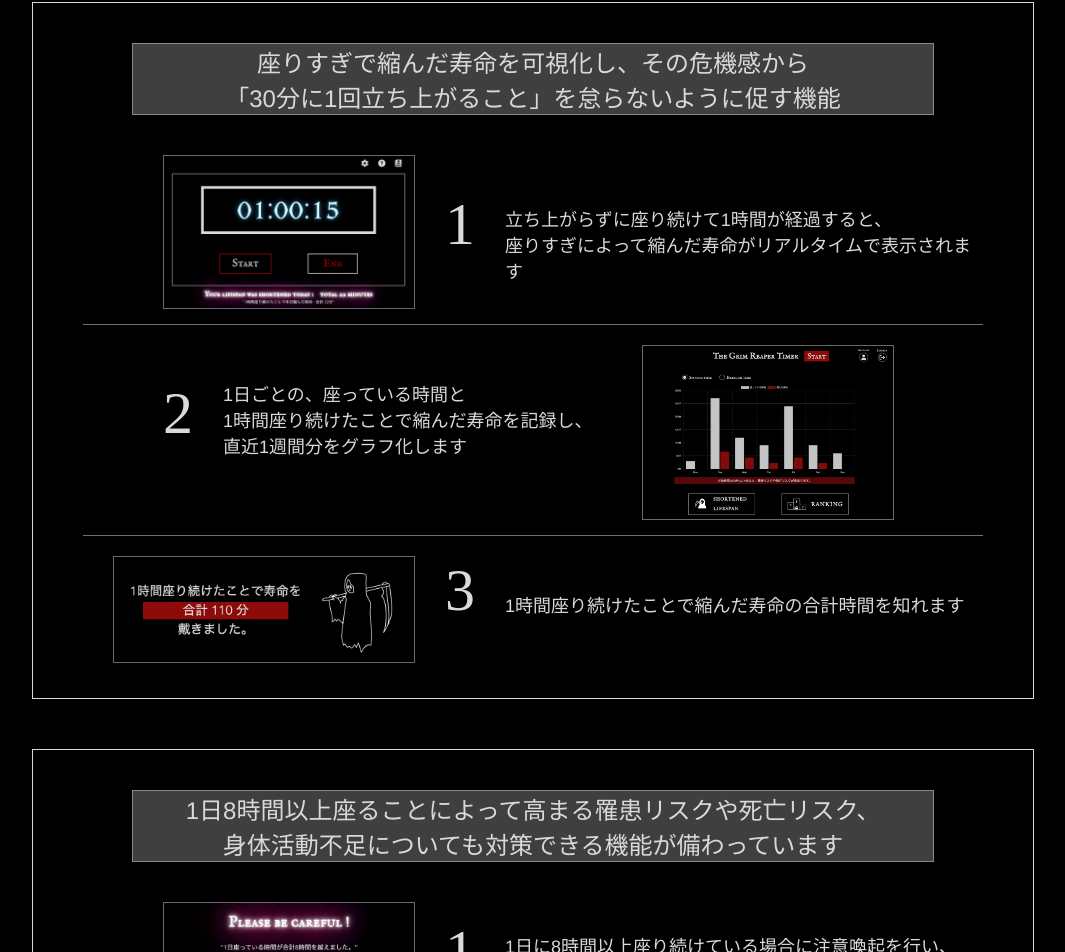
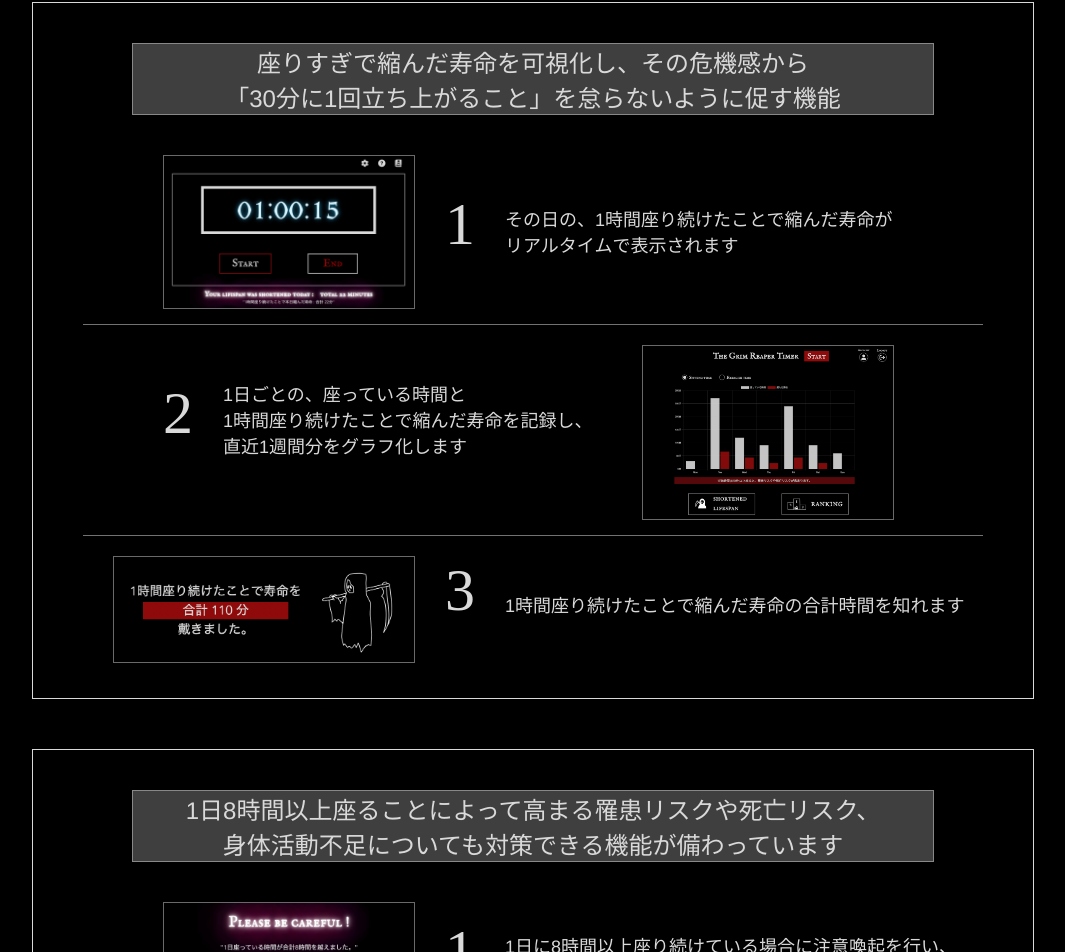
Before and after one commit to murai-misaki/theGrimReaper_timer, a Vue app in the folder timer-vuejs/: page / in a window 1280 px wide. Shown: the part 2351-3303 px from the top of the page, without its empty margins (107-1172 px from the left). Built offline with nearby package versions, Linux system fonts and the light colour scheme; a web font is replaced by a local one.

Commit message:
improve: 文章を改善 #93

```diff
--- a/timer-vuejs/src/components/ToIntroduce.vue
+++ b/timer-vuejs/src/components/ToIntroduce.vue
@@ -26,7 +26,7 @@
     <div class="body">
       <img src="../assets/img/to_introduce1.png" alt="該当の機能画面" class="img-left" >
       <span class="number number-right">1</span>
-      <p class="text-right">立ち上がらずに座り続けて1時間が経過すると、<br>座りすぎによって縮んだ寿命がリアルタイムで表示されます</p>
+      <p class="text-right">その日の、1時間座り続けたことで縮んだ寿命が<br>リアルタイムで表示されます</p>
     </div>
     <div class="body">
       <span class="number number-left">2</span>
```
